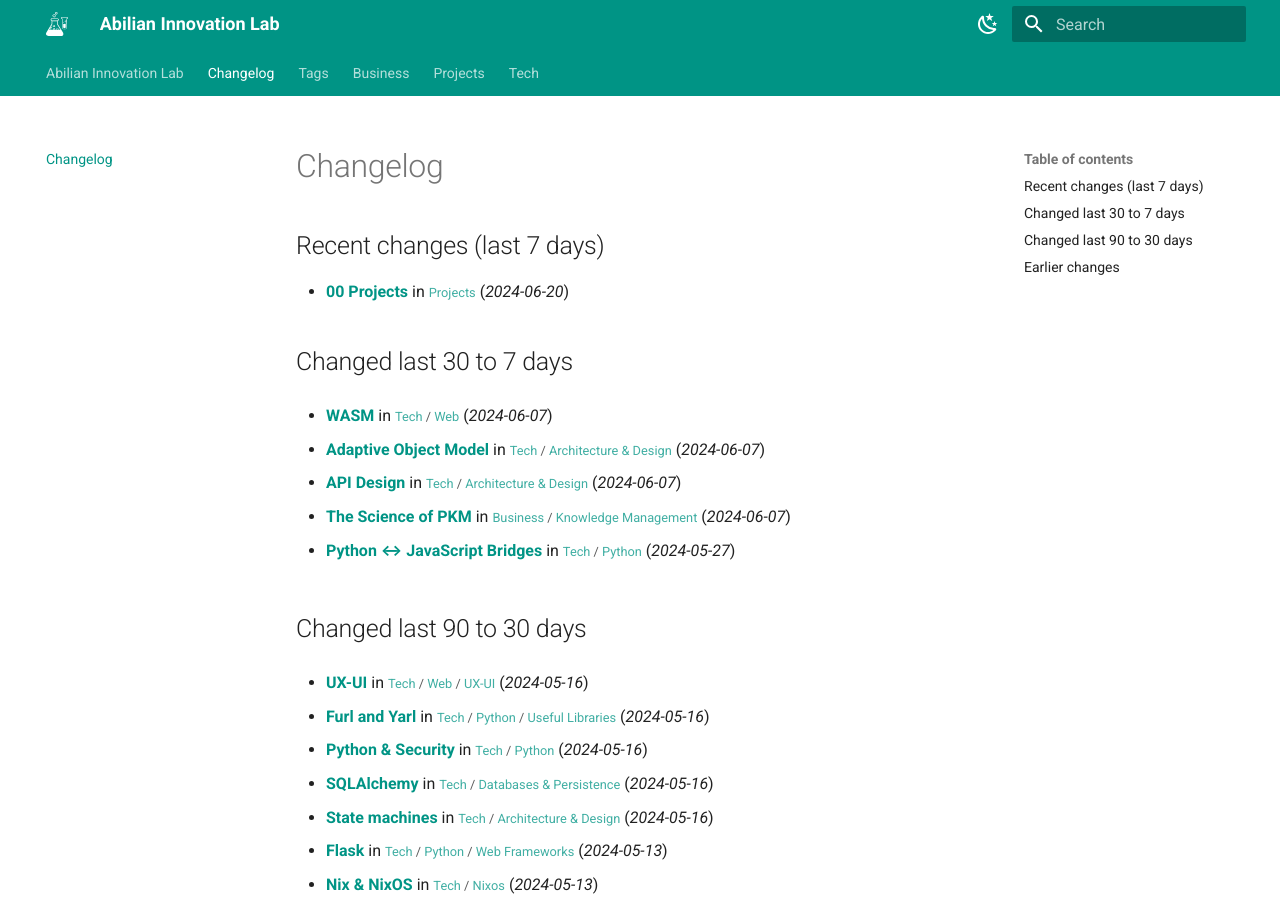
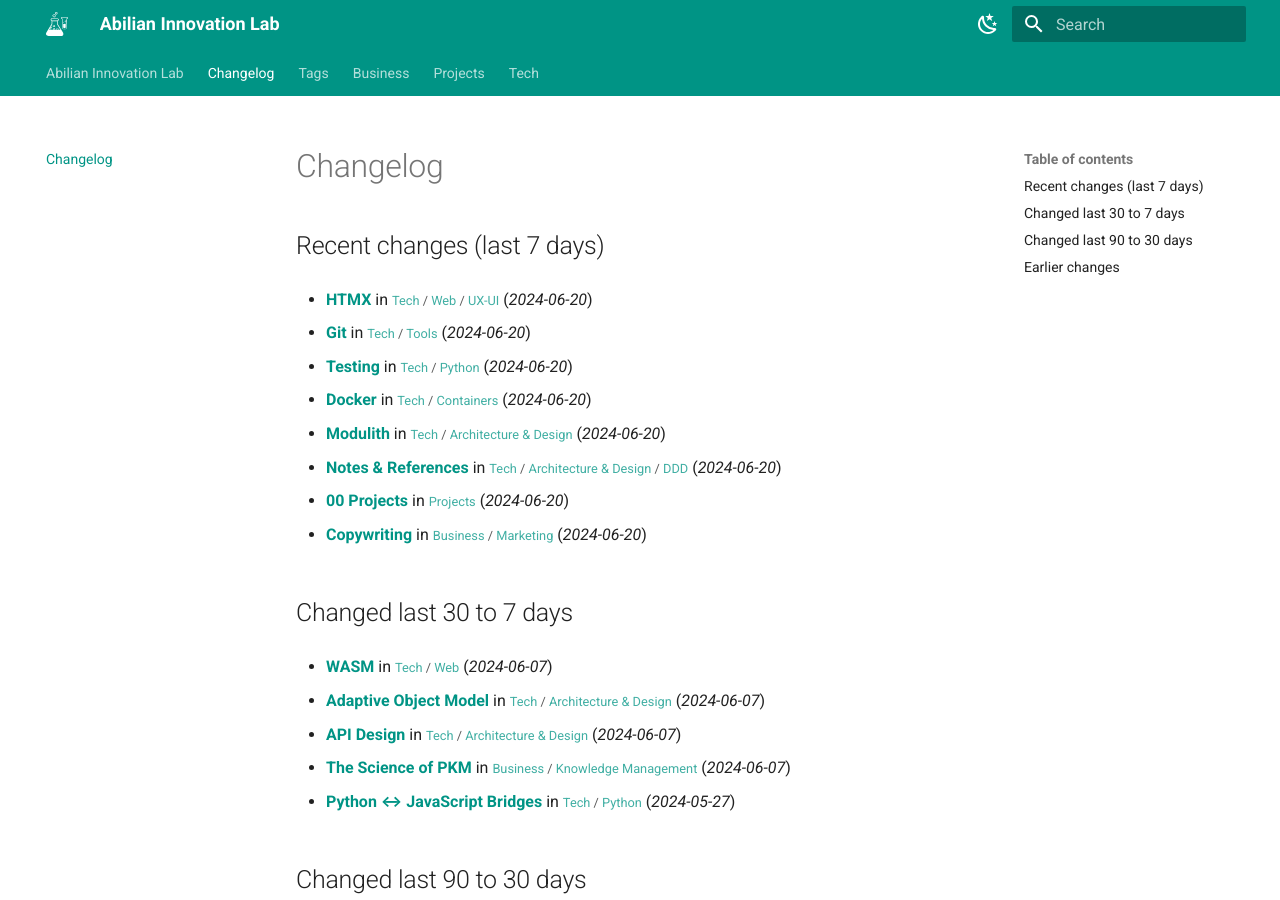
Before and after one commit to abilian/lab.abilian.com, an MkDocs documentation site: the page built from docs/changelog.md, in a window 1280 px wide and 900 px high. Built offline with MkDocs 1.6.1 and Material for MkDocs 9.7.7, drawn with Linux system fonts in a browser that asks for light colours; comment, search, counter and statistics services are not loaded; some of the changed text lies outside the part shown.

Commit message:
update content

```diff
--- a/docs/changelog.md
+++ b/docs/changelog.md
@@ -2,7 +2,21 @@
 
 ## Recent changes (last 7 days)
 
+- **[HTMX](/Tech/Web/UX-UI/HTMX/)** in <small>[Tech](/Tech/00 Technology/) / [Web](/Tech/Web/Content Repositories/) / [UX-UI](/Tech/Web/UX-UI/AlpineJS/)</small> (*2024-06-20*)
+
+- **[Git](/Tech/Tools/Git/)** in <small>[Tech](/Tech/00 Technology/) / [Tools](/Tech/Tools/Automation/)</small> (*2024-06-20*)
+
+- **[Testing](/Tech/Python/Testing/)** in <small>[Tech](/Tech/00 Technology/) / [Python](/Tech/Python/(Pretty) tables in Python/)</small> (*2024-06-20*)
+
+- **[Docker](/Tech/Containers/Docker/)** in <small>[Tech](/Tech/00 Technology/) / [Containers](/Tech/Containers/Build your own Docker/)</small> (*2024-06-20*)
+
+- **[Modulith](/Tech/Architecture & Design/Modulith/)** in <small>[Tech](/Tech/00 Technology/) / [Architecture & Design](/Tech/Architecture & Design/00 Intro to software architecture/)</small> (*2024-06-20*)
+
+- **[Notes & References](/Tech/Architecture & Design/DDD/Notes & References/)** in <small>[Tech](/Tech/00 Technology/) / [Architecture & Design](/Tech/Architecture & Design/00 Intro to software architecture/) / [DDD](/Tech/Architecture & Design/DDD/Business logic/)</small> (*2024-06-20*)
+
 - **[00 Projects](/Projects/00 Projects/)** in <small>[Projects](/Projects/00 Projects/)</small> (*2024-06-20*)
+
+- **[Copywriting](/Business/Marketing/Copywriting/)** in <small>[Business](/Business/00 Business/) / [Marketing](/Business/Marketing/Copywriting/)</small> (*2024-06-20*)
 
 
 
```
Also changed, not shown: other parts of docs/changelog.md (+0 -10 lines), docs/Projects/00 Projects.md (+1 -2 lines), docs/Projects/Hop3.md (+2 -1 lines).
